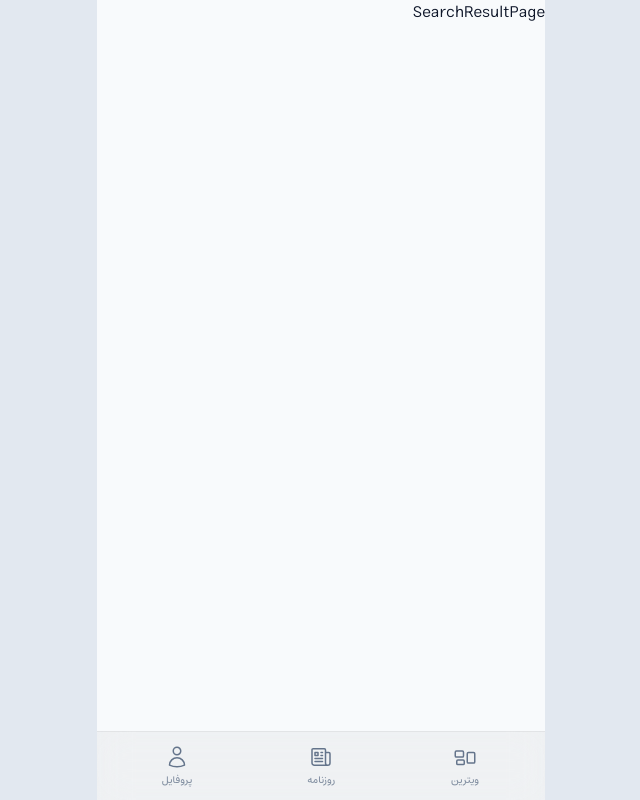
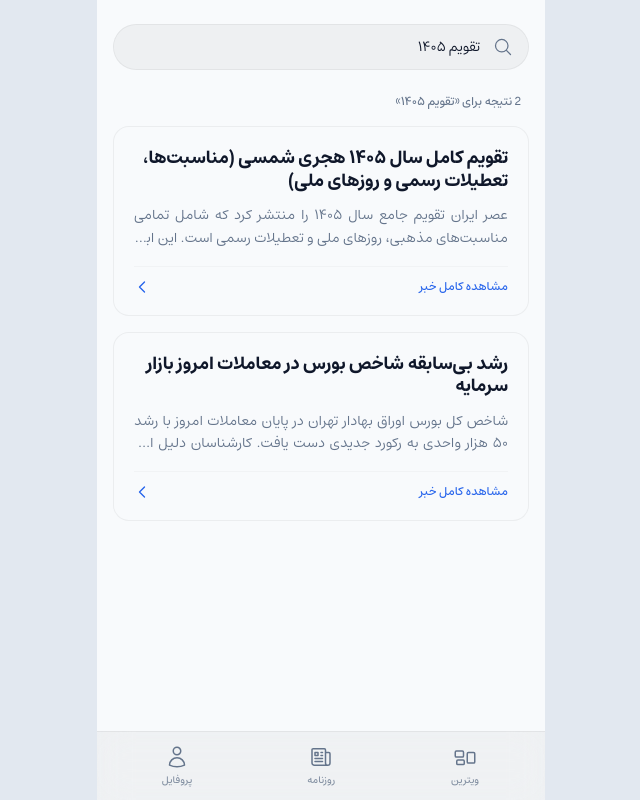
Before and after one commit to AminHosseinS/news-recommender-frontend, a React (Vite) app: page /search in a window 1280 px wide. Shown: the whole page, without its empty margins (319-959 px from the left). Built offline with nearby package versions, Linux system fonts and the light colour scheme.

Commit message:
feat : search result page

```diff
--- /dev/null
+++ b/src/components/NewsList/NewsList.jsx
@@ -0,0 +1,30 @@
+import React from "react";
+import NewsListItem from "./NewsListItem";
+
+export default function NewsList({
+  items,
+  onItemClick,
+  emptyMessage = "هیچ موردی یافت نشد.",
+}) {
+  if (!items || items.length === 0) {
+    return (
+      <div className="w-full text-center text-text-muted text-sm py-10 bg-background border border-border-subtle rounded-2xl">
+        {emptyMessage}
+      </div>
+    );
+  }
+
+  return (
+    <div className="w-full flex flex-col gap-4">
+      {items.map((item) => (
+        <NewsListItem
+          key={item.id}
+          id={item.id}
+          title={item.title}
+          summary={item.summary}
+          onClick={onItemClick}
+        />
+      ))}
+    </div>
+  );
+}
--- /dev/null
+++ b/src/components/NewsList/NewsListItem.jsx
@@ -0,0 +1,39 @@
+import React from "react";
+
+export default function NewsListItem({ id, title, summary, onClick }) {
+  return (
+    <div
+      onClick={() => onClick(id)}
+      // بدون سایه، با حاشیه ظریف و پس‌زمینه یکدست
+      className="w-full bg-background border border-border-subtle rounded-2xl p-5 flex flex-col gap-3 cursor-pointer hover:bg-surface/50 transition-colors"
+    >
+      <h3 className="text-lg font-bold text-text-main leading-tight">
+        {title}
+      </h3>
+
+      <p className="text-sm text-text-muted leading-relaxed text-justify line-clamp-2">
+        {summary}
+      </p>
+
+      {/* یک فوتر مینیمال برای راهنمایی کاربر به کلیک */}
+      <div className="flex items-center justify-between mt-1 pt-3 border-t border-border-subtle/50">
+        <span className="text-xs text-primary font-medium">
+          مشاهده کامل خبر
+        </span>
+        <svg
+          fill="none"
+          viewBox="0 0 24 24"
+          strokeWidth={2}
+          stroke="currentColor"
+          className="w-4 h-4 text-primary"
+        >
+          <path
+            strokeLinecap="round"
+            strokeLinejoin="round"
+            d="M15.75 19.5L8.25 12l7.5-7.5"
+          />
+        </svg>
+      </div>
+    </div>
+  );
+}
--- a/src/pages/SearchResultPage.jsx
+++ b/src/pages/SearchResultPage.jsx
@@ -1,5 +1,62 @@
-import React from "react";
+import React, { useState } from "react";
+import NewsList from "../components/NewsList/NewsList";
+import { MagnifyingGlassIcon } from "@heroicons/react/24/outline";
+
+const MOCK_RESULTS = [
+  {
+    id: 1188955,
+    title:
+      "تقویم کامل سال ۱۴۰۵ هجری شمسی (مناسبت‌ها، تعطیلات رسمی و روزهای ملی)",
+    summary:
+      "عصر ایران تقویم جامع سال ۱۴۰۵ را منتشر کرد که شامل تمامی مناسبت‌های مذهبی، روزهای ملی و تعطیلات رسمی است. این ابزار آنلاین امکان مشاهده همزمان تاریخ‌های شمسی، میلادی و قمری را برای برنامه‌ریزی دقیق‌تر کاربران فراهم می‌کند.",
+  },
+  {
+    id: 1188956,
+    title: "رشد بی‌سابقه شاخص بورس در معاملات امروز بازار سرمایه",
+    summary:
+      "شاخص کل بورس اوراق بهادار تهران در پایان معاملات امروز با رشد ۵۰ هزار واحدی به رکورد جدیدی دست یافت. کارشناسان دلیل این رشد را ورود نقدینگی جدید می‌دانند.",
+  },
+];
 
 export default function SearchResultPage() {
-  return <div>SearchResultPage</div>;
+  const [searchQuery, setSearchQuery] = useState("تقویم ۱۴۰۵");
+
+  const handleNewsClick = (id) => {
+    console.log(`انتقال به خبر شماره: ${id}`);
+  };
+
+  return (
+    // پس‌زمینه اصلی به bg-background تغییر کرد تا با کل اپ یکپارچه بشه
+    <div
+      dir="rtl"
+      className="w-full min-h-[100dvh] bg-background font-sans pb-20"
+    >
+      <div className="w-full sticky top-0 z-10 p-4 pt-6 bg-background">
+        <div className="max-w-md mx-auto">
+          <div className="relative w-full">
+            <input
+              type="text"
+              value={searchQuery}
+              onChange={(e) => setSearchQuery(e.target.value)}
+              // اینپوت سرچ کمی تیره تر (bg-surface) شد تا روی صفحه سفید مشخص باشه
+              className="w-full bg-surface text-text-main border border-border-subtle rounded-3xl py-3 pr-12 pl-4 focus:outline-none focus:border-primary transition-colors text-sm"
+            />
+            <MagnifyingGlassIcon className="w-5 h-5 text-text-muted absolute right-4 top-1/2 -translate-y-1/2 pointer-events-none" />
+          </div>
+        </div>
+      </div>
+
+      <div className="max-w-md mx-auto p-4 pt-2">
+        <p className="text-xs text-text-muted mb-4 px-2 font-medium">
+          {MOCK_RESULTS.length} نتیجه برای «{searchQuery}»
+        </p>
+
+        <NewsList
+          items={MOCK_RESULTS}
+          onItemClick={handleNewsClick}
+          emptyMessage="هیچ خبری با این عبارت پیدا نشد."
+        />
+      </div>
+    </div>
+  );
 }
```
